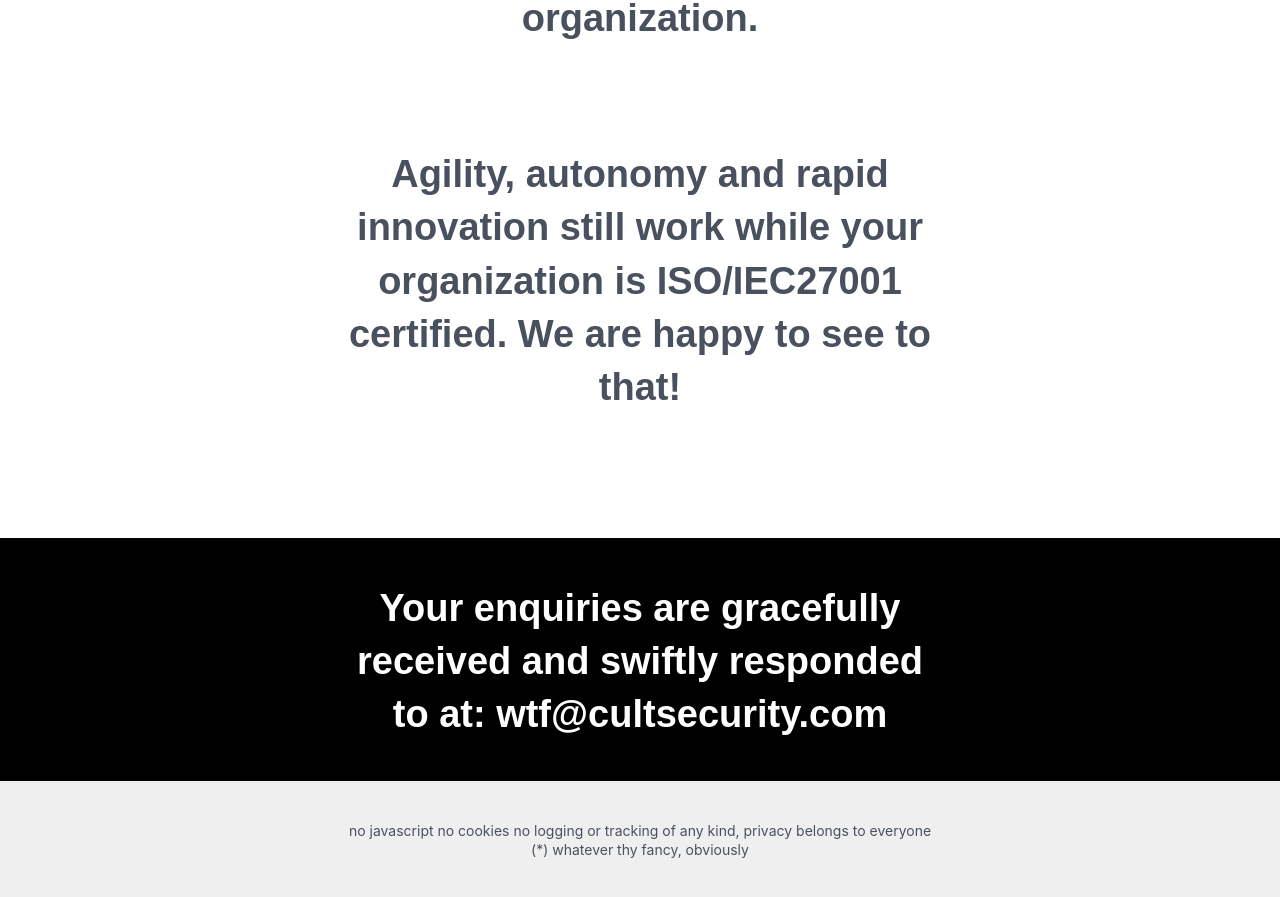
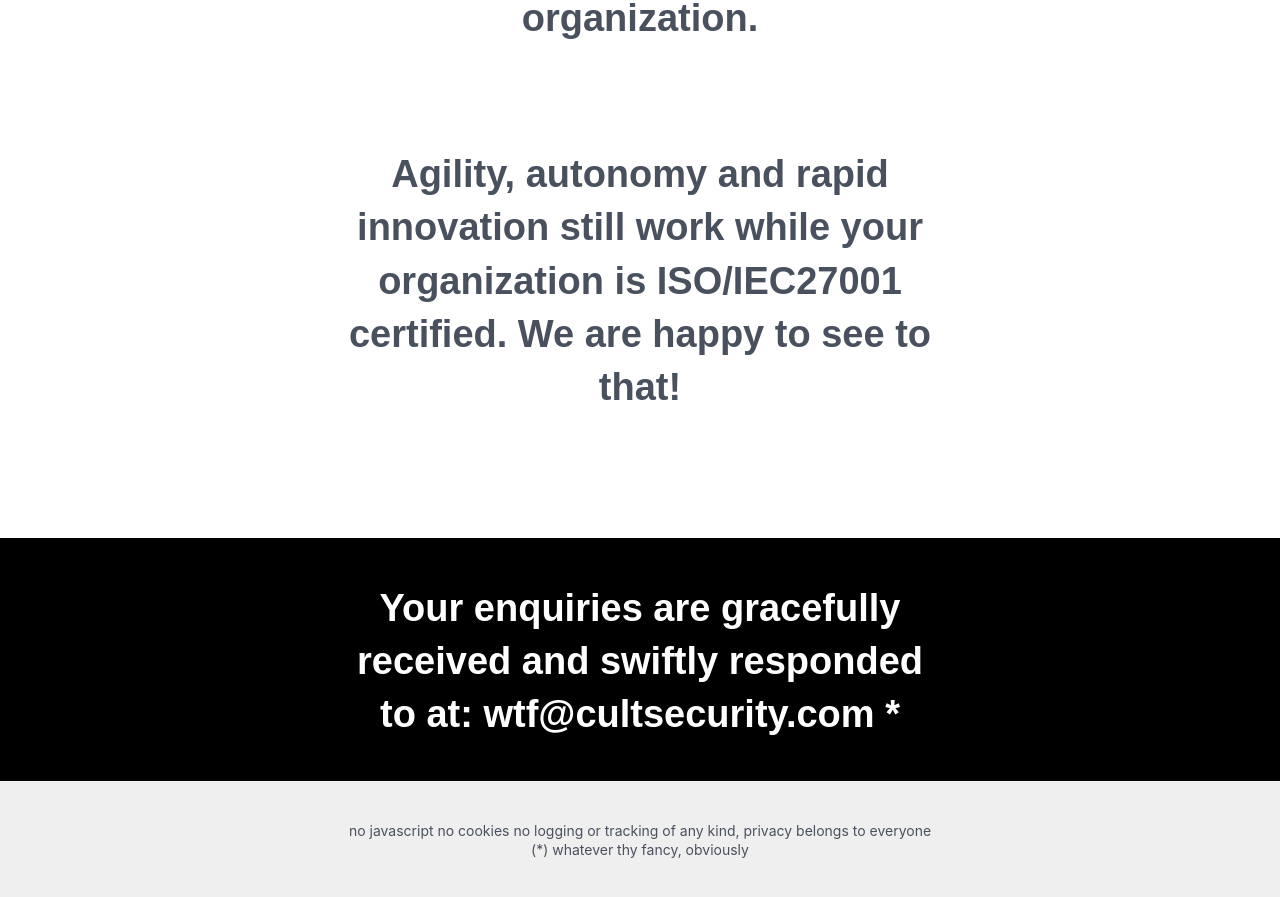
Before and after one commit to cultsecurity/cultsecurity.github.io, a Jekyll site: the page built from index.html, in a window 1280 px wide and 900 px high, scrolled down 1338 px. Shown: the top 897 px of the window. Built offline with Jekyll 4.4.1, drawn with Linux system fonts in a browser that asks for light colours.

Commit message:
vitsillä sisään

```diff
--- a/index.html
+++ b/index.html
@@ -52,7 +52,7 @@ custom_js:
     <div class="section-header">
       <p><br/></p>
       <p class="shortphrase">
-        Your enquiries are gracefully received and swiftly responded to at: wtf@cultsecurity.com
+        Your enquiries are gracefully received and swiftly responded to at: wtf@cultsecurity.com *
       </p>
     </div>
   </div>
```
